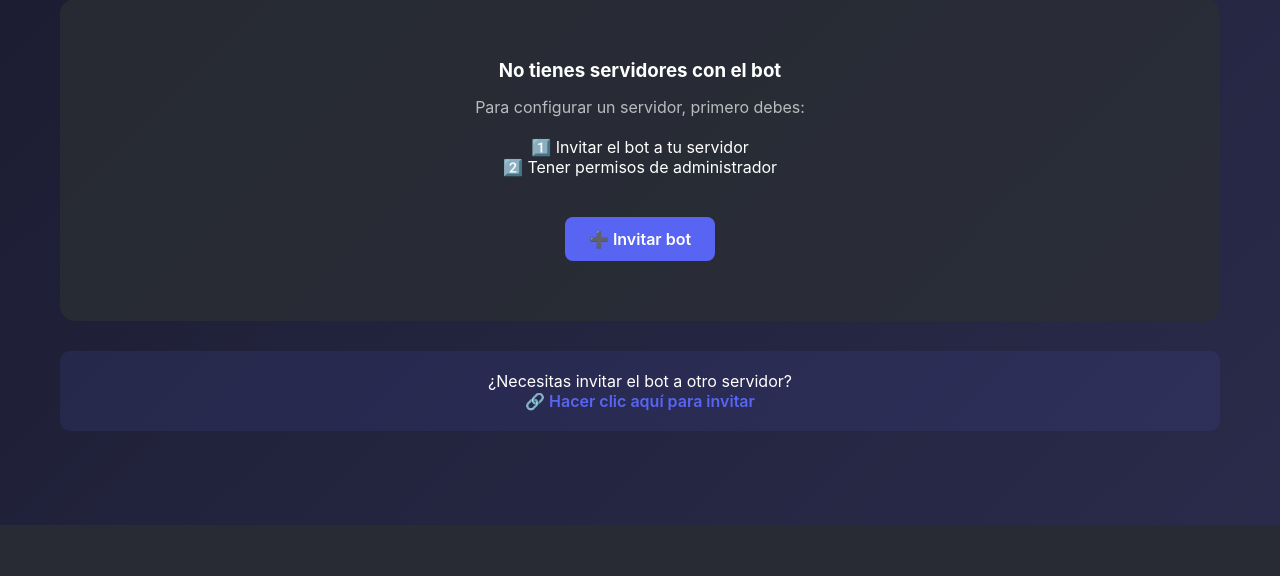
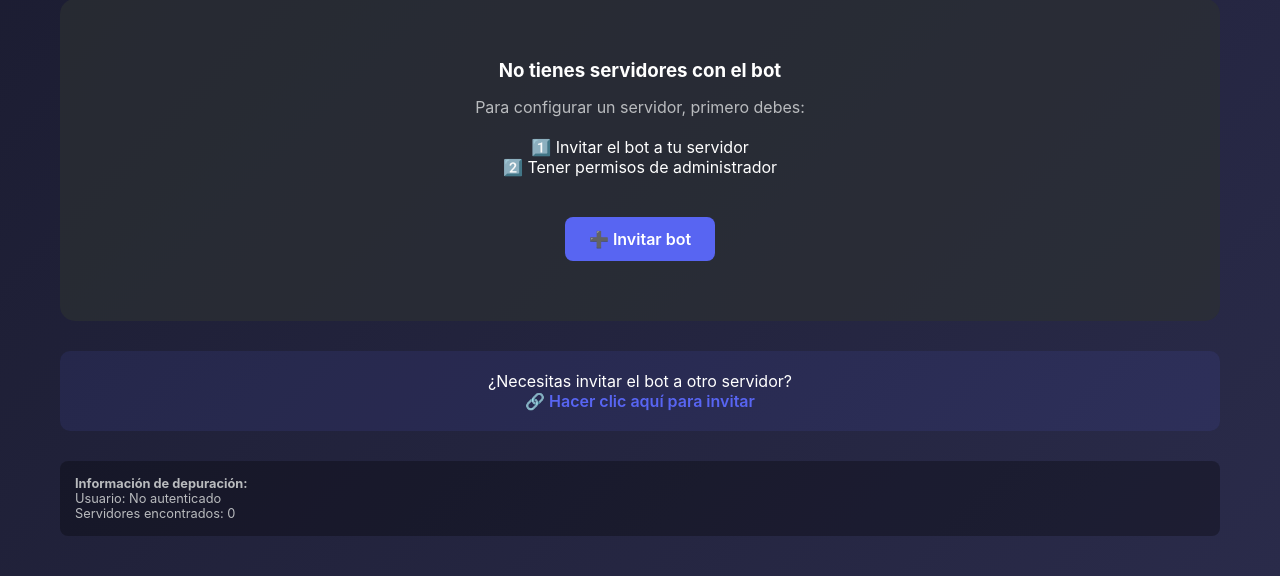
Before and after one commit to Panzerdote/naerzone-bot, a Flask app: template templates/dashboard.html in a window 1280 px wide. Shown: the part 275-851 px from the top of the page. Before the commit the page ends 800 px from the top, so only its background shows below. Run offline with Flask 3, Linux system fonts and the light colour scheme; the template is opened without the code that fills it, so the values that code supplies are empty.

Commit message:
Update dashboard.html

```diff
--- a/templates/dashboard.html
+++ b/templates/dashboard.html
@@ -203,7 +203,17 @@
             text-decoration: underline;
         }
 
-        /* Responsive */
+        /* Debug info */
+        .debug-info {
+            margin-top: 30px;
+            padding: 15px;
+            background: rgba(0,0,0,0.3);
+            border-radius: 8px;
+            font-size: 0.8rem;
+            color: #b9bbbe;
+            display: none;
+        }
+
         @media (max-width: 768px) {
             .guilds-grid {
                 grid-template-columns: 1fr;
@@ -253,12 +263,14 @@
                         </div>
 
                         <div class="guild-status">
-                            ✅ Tienes permisos de administrador
+                            ✅ Tienes permisos de administrador<br>
+                            <small style="color: #5865F2;">ID: {{ guild.id }}</small>
                         </div>
 
                         <!-- IMPORTANTE: El guild.id se pasa correctamente -->
                         <a href="/guild/{{ guild.id }}?name={{ guild.name | urlencode }}"
-                           class="btn-config">
+                           class="btn-config"
+                           onclick="console.log('ID enviado: {{ guild.id }}')">
                             ⚙️ Configurar credenciales
                         </a>
                     </div>
@@ -283,16 +295,43 @@
                 🔗 Hacer clic aquí para invitar
             </a>
         </div>
+
+        <!-- Debug info: muestra los datos que llegan -->
+        <div class="debug-info" id="debugInfo">
+            <strong>Información de depuración:</strong><br>
+            Usuario: {{ user.username if user else 'No autenticado' }}<br>
+            Servidores encontrados: {{ guilds|length if guilds else 0 }}<br>
+            {% if guilds %}
+                {% for guild in guilds %}
+                    - {{ guild.name }} (ID: {{ guild.id }})<br>
+                {% endfor %}
+            {% endif %}
+        </div>
     </div>
 
     <script>
-        // Pequeño script para debugging (opcional)
-        document.querySelectorAll('.btn-config').forEach(btn => {
-            btn.addEventListener('click', function(e) {
-                const href = this.getAttribute('href');
-                console.log('🔗 Navegando a:', href);
-            });
+        // Mostrar información de depuración en consola
+        console.log('📊 Dashboard cargado');
+        console.log('Usuario:', {{ user.username|tojson if user else 'null' }});
+
+        {% if guilds %}
+            console.log('📋 Servidores:');
+            {% for guild in guilds %}
+                console.log('   - {{ guild.name }} (ID: {{ guild.id }})');
+            {% endfor %}
+        {% else %}
+            console.log('❌ No hay servidores');
+        {% endif %}
+
+        // Verificar que los enlaces tengan el ID
+        document.querySelectorAll('.btn-config').forEach((btn, index) => {
+            console.log(`🔗 Botón ${index + 1} - URL:`, btn.href);
         });
+
+        // Opcional: mostrar debug info si hay problemas
+        if ({{ guilds|length if guilds else 0 }} === 0) {
+            document.getElementById('debugInfo').style.display = 'block';
+        }
     </script>
 </body>
 </html>
```
